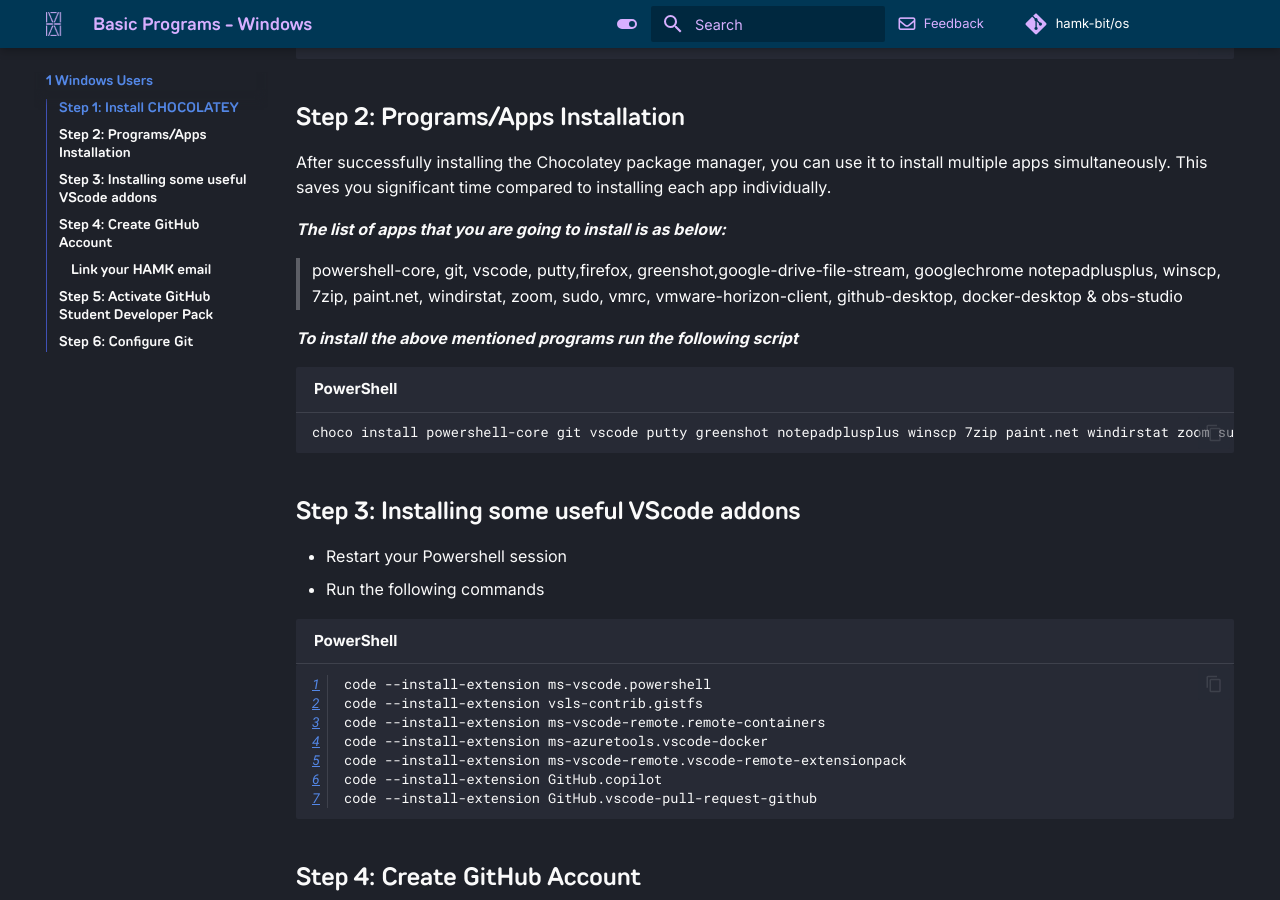
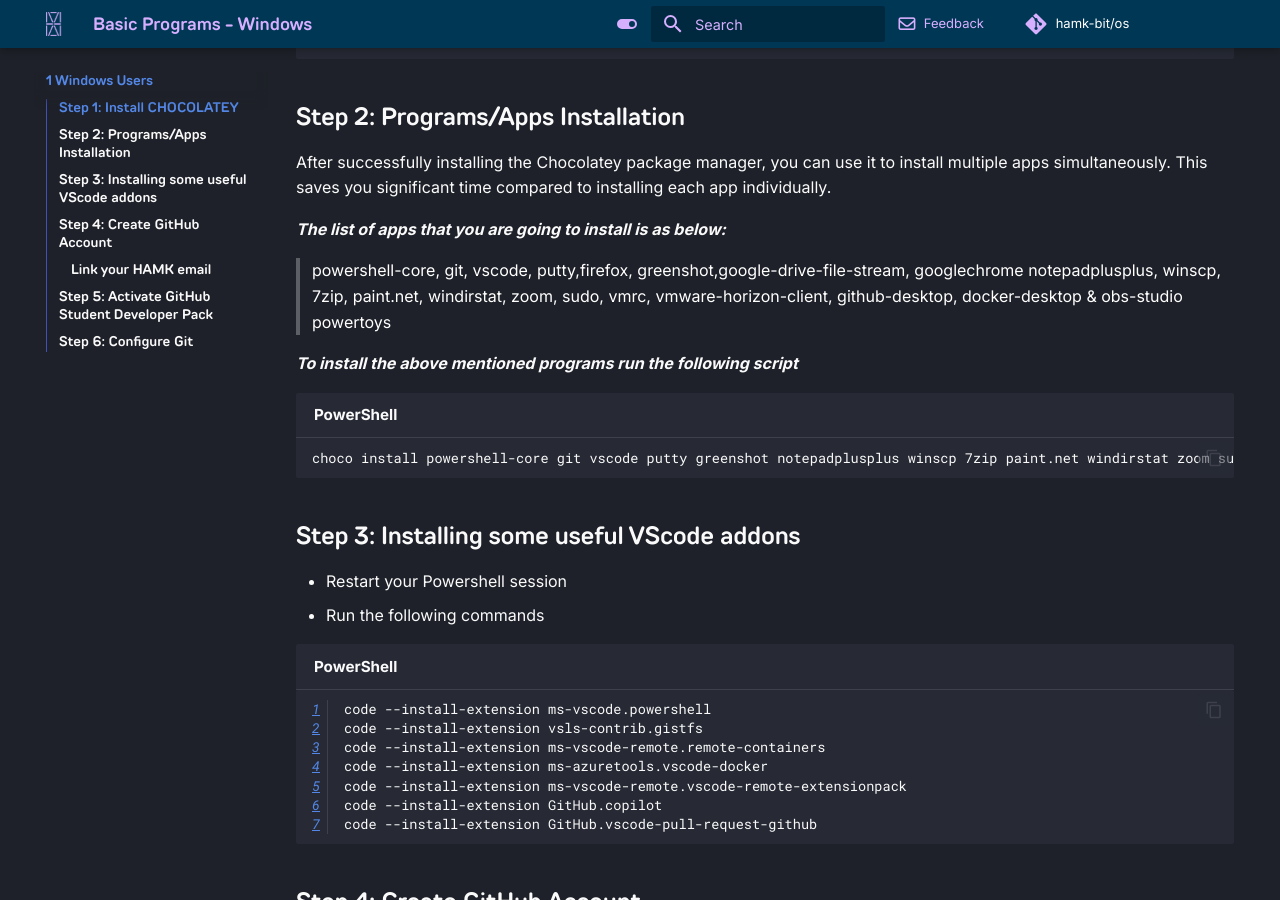
Before and after one commit to hamk-business-information-technology/os, an MkDocs documentation site: the page built from docs/index.md, in a window 1280 px wide and 900 px high, scrolled down 1441 px. Built offline with MkDocs 1.6.1 and Material for MkDocs 9.7.7, drawn with Linux system fonts in a browser that asks for light colours; comment, search, counter and statistics services are not loaded; a style sheet for code colours, icons or effects is not loaded.

Commit message:
Add powertoys

````diff
--- a/docs/index.md
+++ b/docs/index.md
@@ -45,12 +45,12 @@
 
 ***The list of apps that you are going to install is as below:*** <br>
 
-> powershell-core, git, vscode, putty,firefox, greenshot,google-drive-file-stream, googlechrome notepadplusplus, winscp, 7zip,  paint.net, windirstat, zoom, sudo, vmrc, vmware-horizon-client, github-desktop, docker-desktop & obs-studio
+> powershell-core, git, vscode, putty,firefox, greenshot,google-drive-file-stream, googlechrome notepadplusplus, winscp, 7zip,  paint.net, windirstat, zoom, sudo, vmrc, vmware-horizon-client, github-desktop, docker-desktop & obs-studio powertoys
 
 ***To install the above mentioned programs run the following script***
 
 ```powershell
-choco install powershell-core git vscode putty greenshot notepadplusplus winscp 7zip paint.net windirstat zoom sudo vmrc vmware-horizon-client github-desktop obs-studio docker-desktop google-drive-file-stream googlechrome curl -y
+choco install powershell-core git vscode putty greenshot notepadplusplus winscp 7zip paint.net windirstat zoom sudo vmrc vmware-horizon-client github-desktop obs-studio docker-desktop google-drive-file-stream googlechrome curl powertoys -y
 
 ```
 ## Step 3: Installing some useful VScode addons
````
